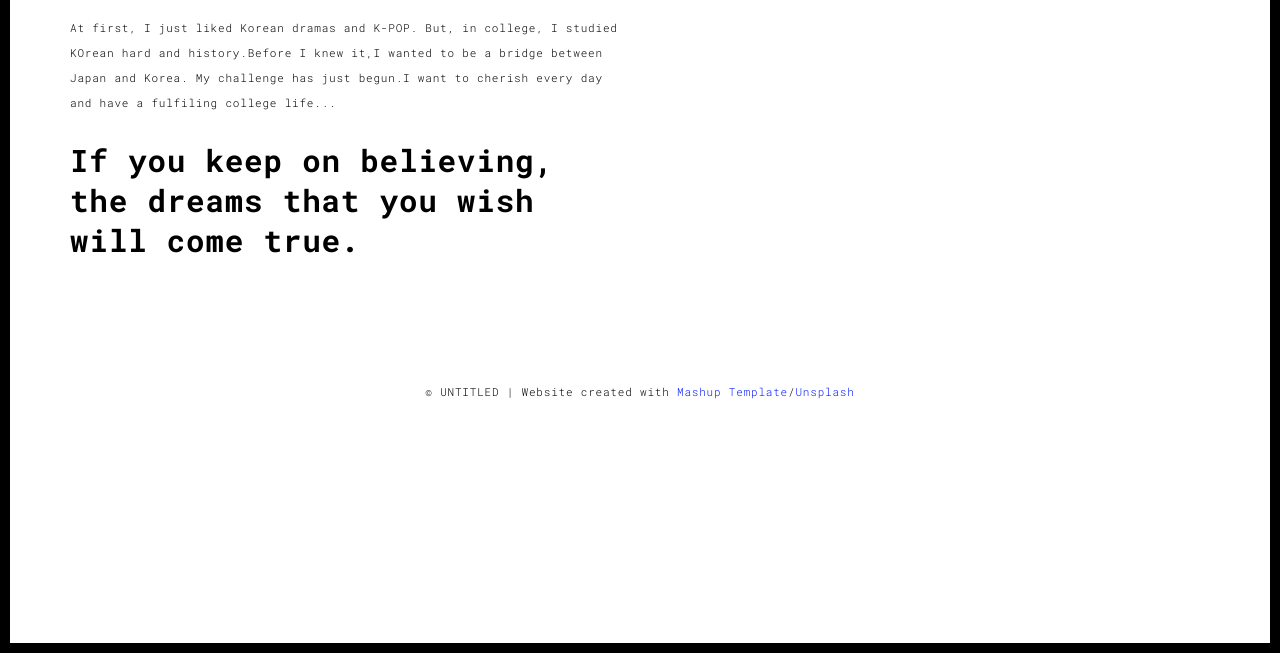
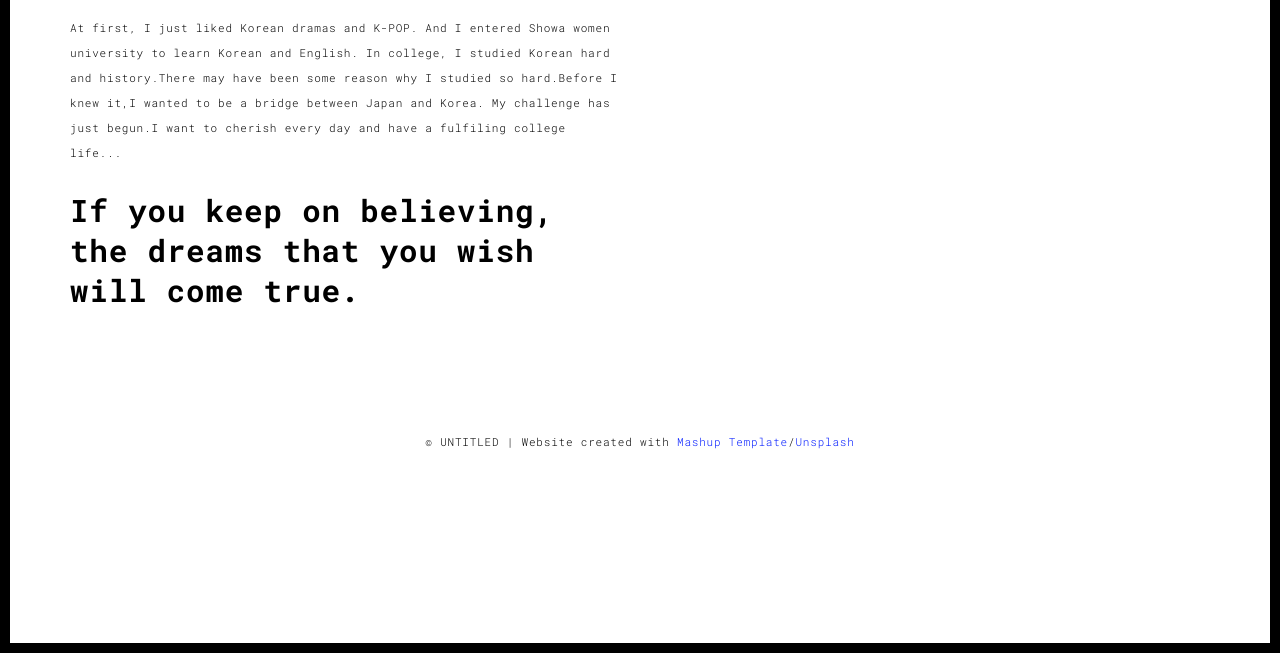
Before and after one commit to arakiYUI/YUI, a plain HTML site: page components.html in a window 1280 px wide. Shown: the part 147-800 px from the top of the page. Drawn offline with Linux system fonts and the light colour scheme.

Commit message:
Update components.html

```diff
--- a/components.html
+++ b/components.html
@@ -59,7 +59,8 @@
 
         <div class="template-example">
           <h2 class="template-title-example">About me</h2>
-          <p>At first, I just liked Korean dramas and K-POP. But, in college, I studied KOrean hard and history.Before I knew it,I wanted to be a bridge between Japan and Korea.
+          <p>At first, I just liked Korean dramas and K-POP. And I entered Showa women university to learn Korean and English.
+            In college, I studied Korean hard and history.There may have been some reason why I studied so hard.Before I knew it,I wanted to be a bridge between Japan and Korea.
             My challenge has just begun.I want to cherish every day and have a fulfiling college life...
           <blockquote>
             <p>If you keep on believing, the dreams that you wish will come true.</p>
```
